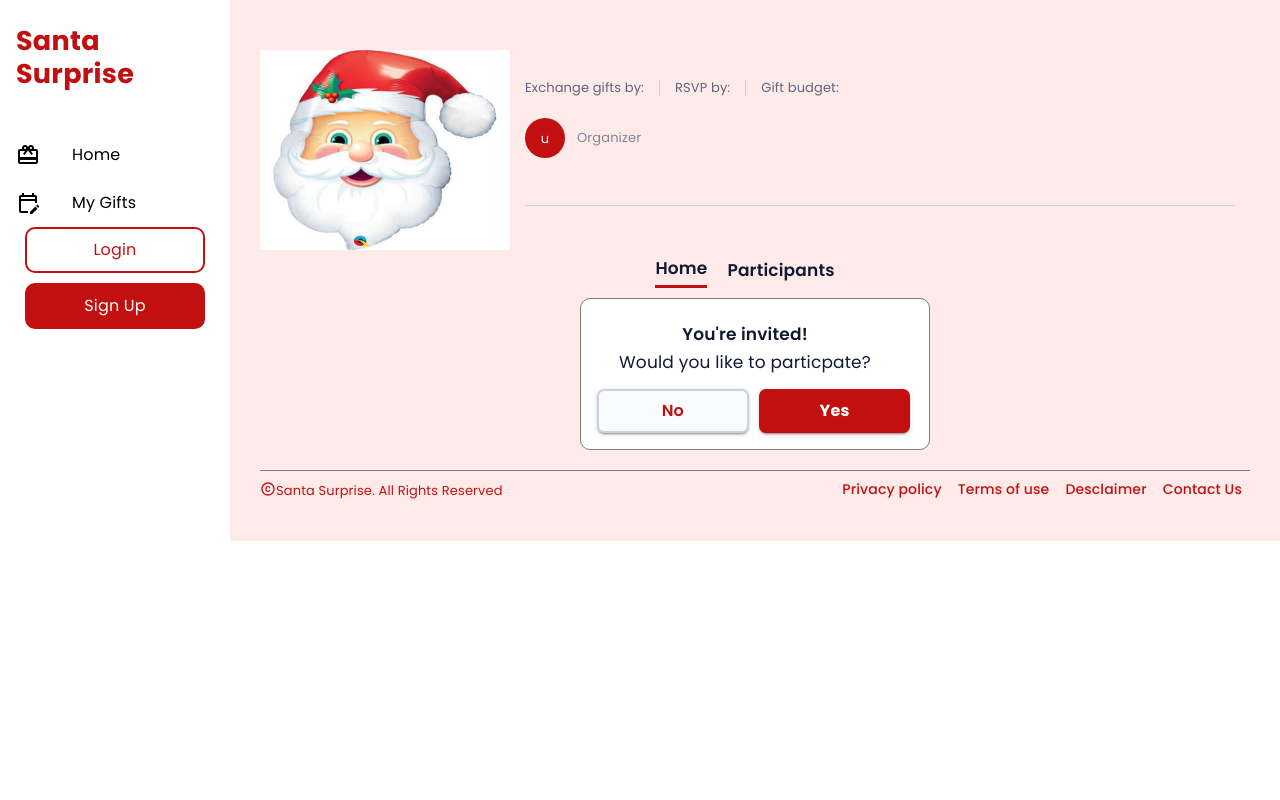
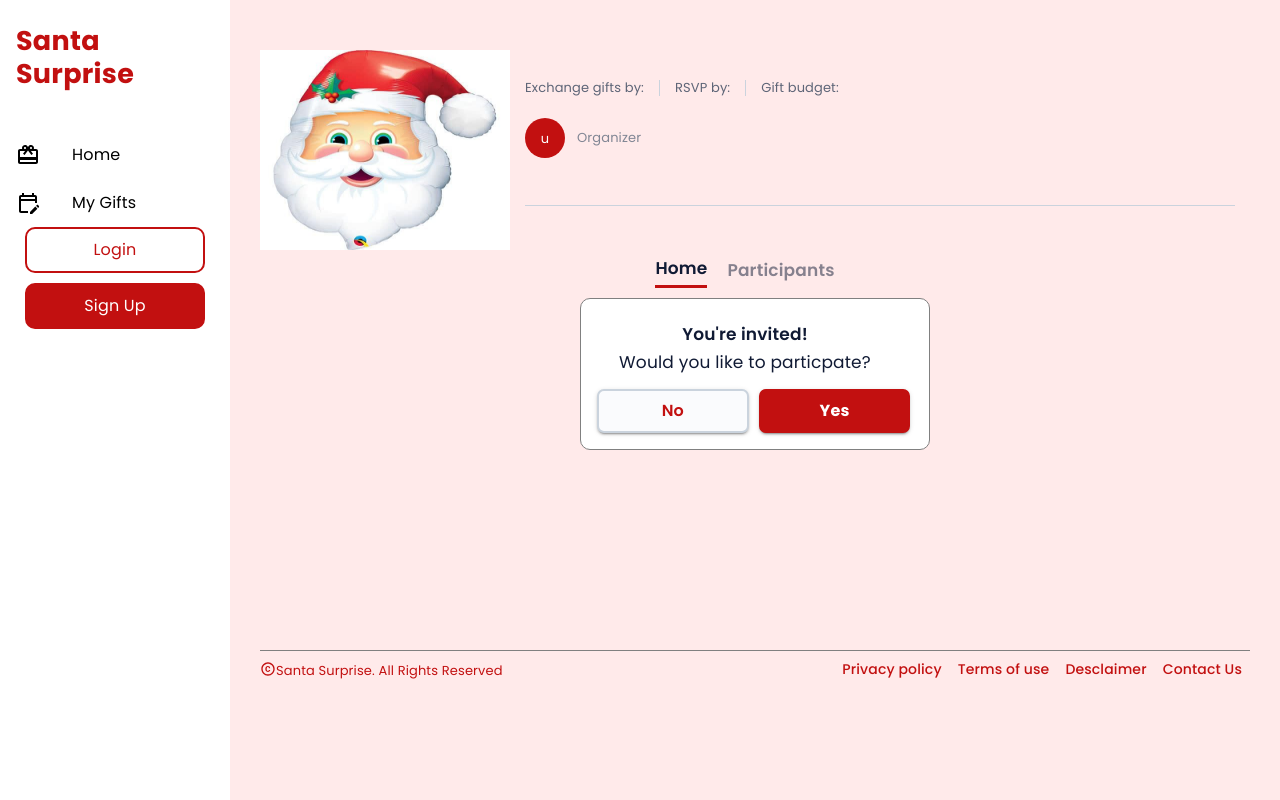
Before and after one commit to FatimaMary/giftlist, a React (Create React App) app in the folder client/: page /eventview1 in a window 1280 px wide. Built offline with nearby package versions, Linux system fonts and the light colour scheme; no server answers; the HTML template or start-up script is replaced by a standard one.

Commit message:
border and opacity corrected

```diff
--- a/client/src/App.css
+++ b/client/src/App.css
@@ -54,9 +54,15 @@ body {
 
 .tab.active {
   border-bottom: 3px solid #C21010;
+  font-weight: 600;
 }
 
 .tab.click {
   opacity: 1;
   font-weight: 600;
 }
+
+.tab.notactive {
+  opacity: 0.5;
+  font-weight: 600;
+}
--- a/client/src/Components/Footer.jsx
+++ b/client/src/Components/Footer.jsx
@@ -18,7 +18,7 @@ function Footer() {
         display: "flex",
         justifyContent: isMobile ? "flex-start" : "space-between",
         borderTop: "1px solid grey",
-        marginTop: "20px",
+        marginTop: "200px",
         flexDirection: isMobile ? "column" : "row",
       }}
     >
--- a/client/src/scenes/eventview/index.jsx
+++ b/client/src/scenes/eventview/index.jsx
@@ -671,7 +671,7 @@ function EventView() {
       >
         <Typography
           isActive={activeTab === 0}
-          className={`tab ${activeTab === 0 ? "active" : ""}`}
+          className={`tab ${activeTab === 0 ? "active" : "notactive"}`}
           sx={{
             color: "#101a34",
             fontWeight: 600,
@@ -690,7 +690,7 @@ function EventView() {
         </Typography>
         <Typography
           isActive={activeTab === 1}
-          className={`tab ${activeTab === 1 ? "active" : ""}`}
+          className={`tab ${activeTab === 1 ? "active" : "notactive"}`}
           sx={{
             color: "#101a34",
             fontWeight: 600,
@@ -709,7 +709,7 @@ function EventView() {
         </Typography>
         <Typography
           isActive={activeTab === 2}
-          className={`tab ${activeTab === 2 ? "active" : ""}`}
+          className={`tab ${activeTab === 2 ? "active" : "notactive"}`}
           sx={{
             color: "#101a34",
             fontWeight: 600,
@@ -728,7 +728,7 @@ function EventView() {
         </Typography>
         <Typography
           isActive={activeTab === 3}
-          className={`tab ${activeTab === 3 ? "active" : ""}`}
+          className={`tab ${activeTab === 3 ? "active" : "notactive"}`}
           sx={{
             color: "#101a34",
             fontWeight: 600,
--- a/client/src/scenes/eventview1/index.jsx
+++ b/client/src/scenes/eventview1/index.jsx
@@ -84,7 +84,12 @@ function EventView1() {
   };
 
   return (
-    <Box backgroundColor="#FFEAEA" width="100vw" p="50px 30px 33px 30px">
+    <Box
+      backgroundColor="#FFEAEA"
+      width="100vw"
+      p="50px 30px 33px 30px"
+      minHeight="100vh"
+    >
       <Box
         sx={{
           display: "flex",
@@ -270,7 +275,7 @@ function EventView1() {
       >
         <Typography
           isActive={activeTab === 0}
-          className={`tab ${activeTab === 0 ? "active" : ""}`}
+          className={`tab ${activeTab === 0 ? "active" : "notactive"}`}
           sx={{
             color: "#101a34",
             fontWeight: 600,
@@ -289,7 +294,7 @@ function EventView1() {
         </Typography>
         <Typography
           isActive={activeTab === 1}
-          className={`tab ${activeTab === 1 ? "active" : ""}`}
+          className={`tab ${activeTab === 1 ? "active" : "notactive"}`}
           sx={{
             color: "#101a34",
             fontWeight: 600,
--- a/client/src/scenes/home/index.jsx
+++ b/client/src/scenes/home/index.jsx
@@ -15,6 +15,7 @@ import Santa from "./santa3.jpg";
 import CalendarMonthIcon from "@mui/icons-material/CalendarMonth";
 import Footer from "../../Components/Footer";
 import { MyContext } from "../../Components/MyContext";
+import "../../App.css";
 
 function Home() {
   const [eventData, setEventData] = useState([]);
@@ -163,24 +164,28 @@ function Home() {
         >
           <Typography
             isActive={activeTab === 0}
-            className={`tab ${activeTab === 0 ? "active" : ""}`}
+            className={`tab ${activeTab === 0 ? "active" : "notactive"}`}
             onClick={() => handleTabActive(0)}
             sx={{
               "&:hover": {
                 cursor: "pointer",
               },
+              color: "#101a34",
+              fontSize: "17px",
             }}
+            variant="body2"
           >
             Upcoming({afterEventDateCount})
           </Typography>
           <Typography
             isActive={activeTab === 1}
-            className={`tab ${activeTab === 1 ? "active" : ""}`}
+            className={`tab ${activeTab === 1 ? "active" : "notactive"}`}
             onClick={() => handleTabActive(1)}
             sx={{
               "&:hover": {
                 cursor: "pointer",
               },
+              color: "#101a34",
             }}
           >
             Past({beforeEventDateCount})
@@ -192,6 +197,7 @@ function Home() {
               display: "flex",
               background: "#ffffff",
               minHeight: "80vh",
+              borderRadius: "0 0 15px 15px",
             }}
           >
             <Box
@@ -205,7 +211,7 @@ function Home() {
               <Box
                 sx={{
                   width: 220,
-                  height: isSmallScreen ? "150px" : "250px",
+                  height: isSmallScreen ? "150px" : "230px",
                   m: "1.5rem",
                   display: "flex",
                   flexDirection: "column",
@@ -234,7 +240,7 @@ function Home() {
                 <Card
                   sx={{
                     width: 220,
-                    height: "250px",
+                    height: isSmallScreen ? "150px" : "230px",
                     m: "1.5rem",
                     display: "flex",
                     alignItems: "center",
@@ -333,9 +339,8 @@ function Home() {
             <Box
               sx={{
                 display: "flex",
-                // flexWrap: 'wrap',
                 background: "#ffffff",
-                // marginY: '-12px',
+                borderRadius: "0 0 15px 15px",
               }}
             >
               <Box
```
